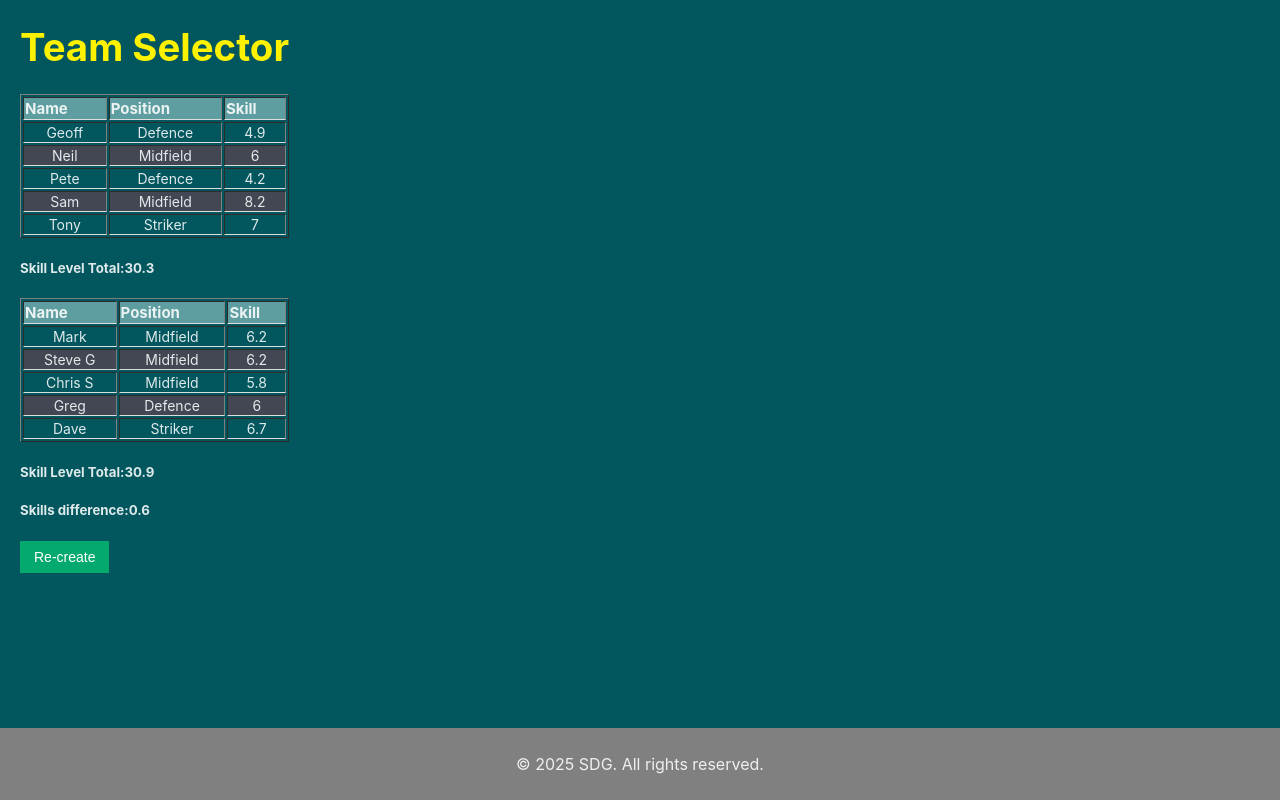
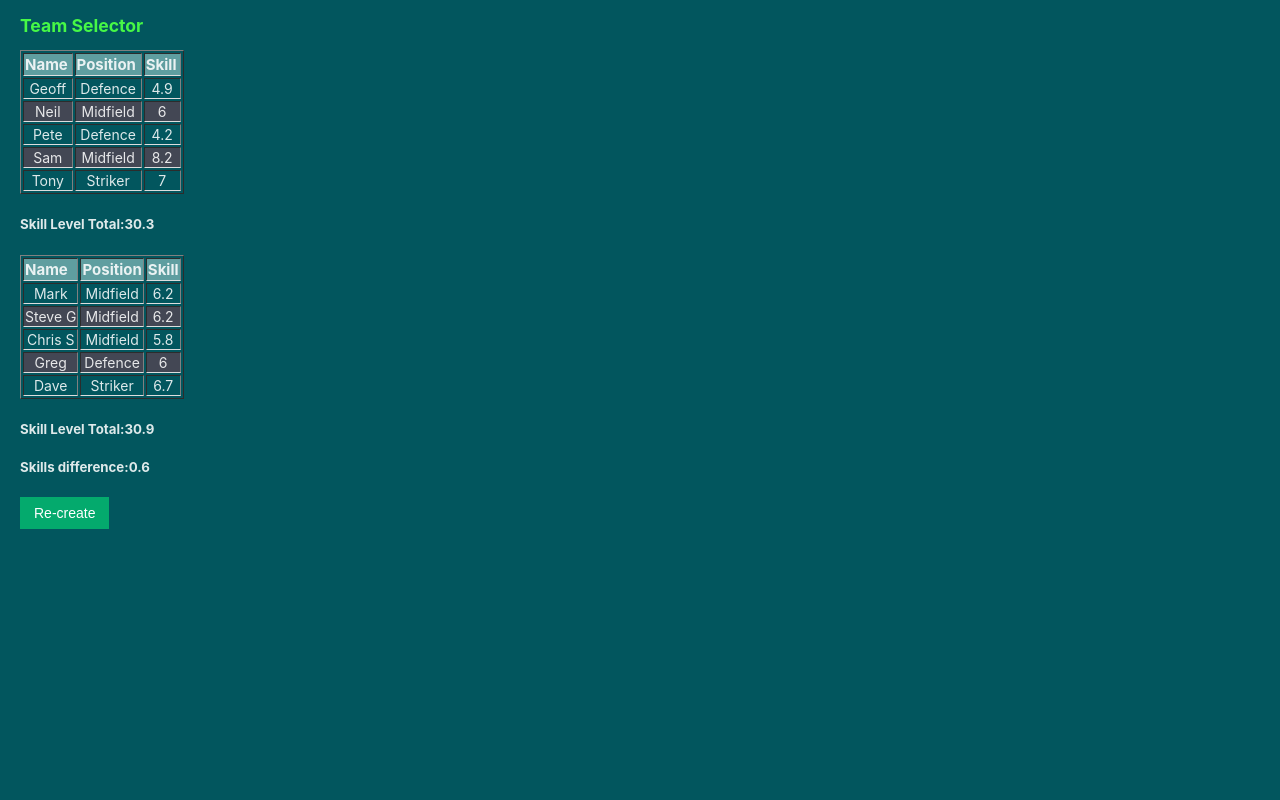
Before and after one commit to steveygfromao/footyselector, a React (Vite) app: page / in a window 1280 px wide. Built offline with nearby package versions, Linux system fonts and the light colour scheme.

Commit message:
Add files via upload

```diff
--- a/src/App.jsx
+++ b/src/App.jsx
@@ -66,7 +66,7 @@ const App = () => {
 
   return (
     <>
-      <h1>Team Selector</h1>
+      <h2>Team Selector</h2>
       <div>
 
           <PlayerDisplayTable players={playerTeamOne} />
@@ -75,7 +75,7 @@ const App = () => {
       </div>
       <h5>Skills difference:{skillsDiff}</h5>
       <button className="button" onClick={recreateTeams}>Re-create</button>
-      <Footer />
+     {/* <Footer /> */}
     </>
   );
 }
```
